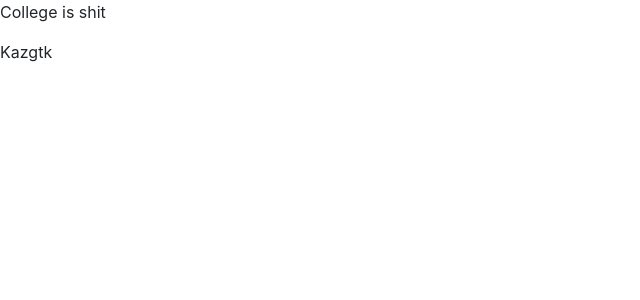
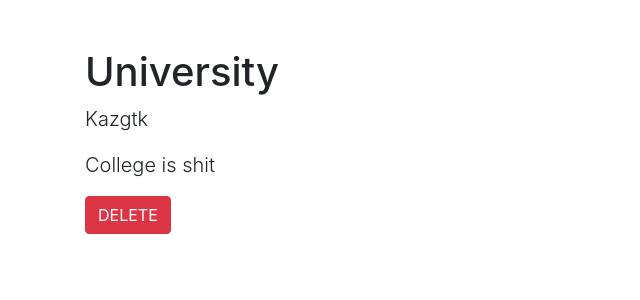
Before and after one commit to DiZiNnEs/junior_dev_task, a Django app: page /university/1 in a window 1280 px wide. Shown: the top 300 px of the page, without its empty margins (0-640 px from the left). Run offline with Django 3.2, Linux system fonts and the light colour scheme; data comes from the database, SQL or seed files in the repository; some libraries are stand-ins or nearby versions.

Commit message:
feat: add basic layout

```diff
--- a/university/templates/university/university_page.html
+++ b/university/templates/university/university_page.html
@@ -5,6 +5,12 @@
 {% endblock %}
 
 {% block body %}
-    <p>{{ university.university_description }}</p>
-    <p>{{ university.university_name }}</p>
+    <main role="main" class="container">
+        <h1 class="mt-5">University</h1>
+        <p class="lead">{{ university.university_name }}</p>
+        <p class="lead">{{ university.university_description }}</p>
+
+        <button type="submit" class="btn btn-danger">DELETE</button>
+
+    </main>
 {% endblock %}
```
